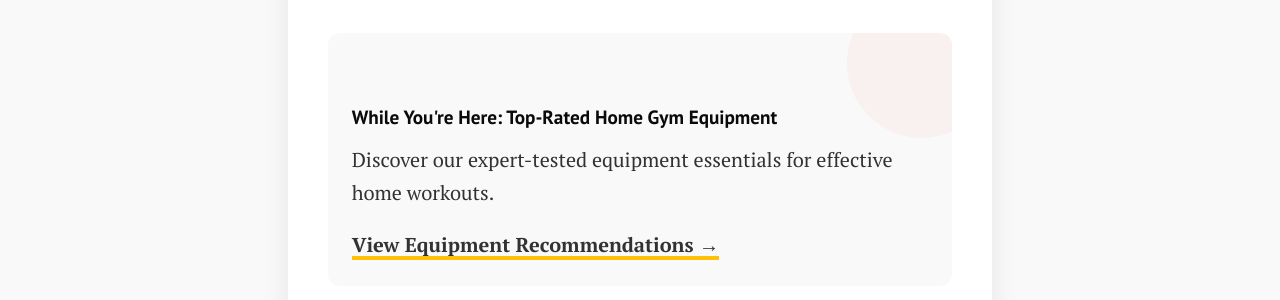
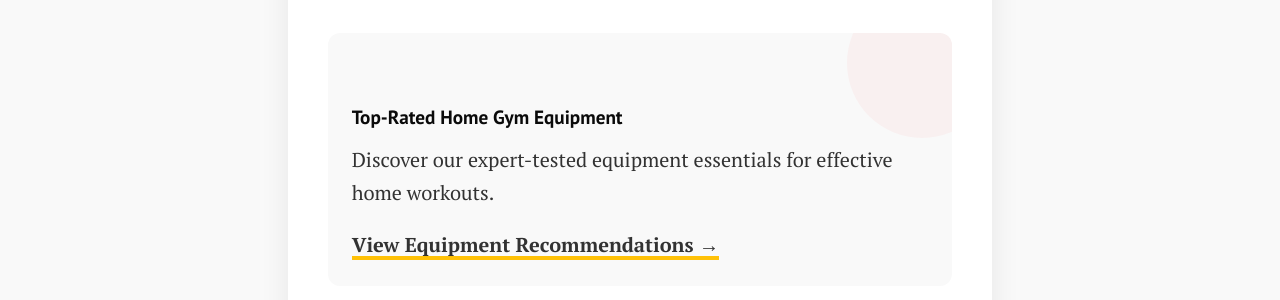
Before and after one commit to ThatMovieGuyOriginal/home-gym-guides, a Jekyll site: the page built from pages/privacy-policy.md, in a window 1280 px wide and 1400 px high, scrolled down 2235 px. Shown: the part 832-1132 px from the top of the window. Built offline with Jekyll 4.4.1, drawn with Linux system fonts in a browser that asks for light colours.

Commit message:
Update privacy-policy.md

```diff
--- a/pages/privacy-policy.md
+++ b/pages/privacy-policy.md
@@ -4,6 +4,8 @@ title: "Privacy Policy | Home Gym Guides - Your Fitness Data Protected"
 permalink: /privacy-policy/
 description: "Learn how Home Gym Guides protects your personal information, manages cookies, and handles data to ensure your privacy while helping you achieve your fitness goals."
 ---
+
+{% include recommendations-styles.html %}
 
 <style>
   /* Modern Privacy Policy Styles */
@@ -338,10 +340,13 @@ description: "Learn how Home Gym Guides protects your personal information, mana
       <a href="{{ site.baseurl }}/contact" class="primary-btn">Contact Our Privacy Team</a>
     </div>
 
-    <section class="recommendation-banner">
-      <h3 class="recommendation-title">While You're Here: Top-Rated Home Gym Equipment</h3>
+    <div class="recommendation-banner">
+      <h3 class="recommendation-title">Top-Rated Home Gym Equipment</h3>
       <p class="recommendation-text">Discover our expert-tested equipment essentials for effective home workouts.</p>
       <a href="{{ site.baseurl }}/equipment-guides" class="action-link">View Equipment Recommendations →</a>
-    </section>
+    </div>
   </article>
 </main>
+
+<!-- Include timer script -->
+{% include timer-script.html page_name="privacy_page" %}
```
